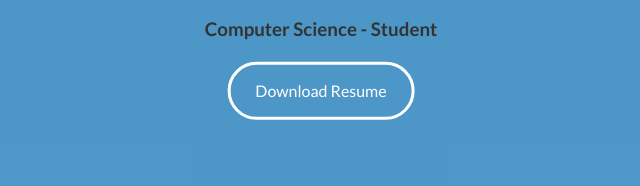
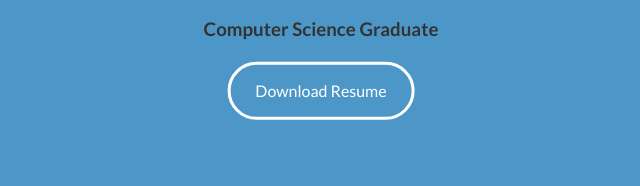
Before and after one commit to habiburbahar/portfolio, a website: page index.html in a window 1280 px wide. Shown: the part 367-553 px from the top of the page, 319-959 px from the left. Drawn offline with nearby package versions, Linux system fonts and the light colour scheme.

Commit message:
Update index.html

```diff
--- a/index.html
+++ b/index.html
@@ -49,7 +49,7 @@
     <div id="lead">
         <div id="lead-content">
             <h2 style="color: white;"><b>Habibur Rahman Bahar</b></h2>
-            <h3>Computer Science - Student</h3>
+            <h3>Computer Science Graduate</h3>
             <a href="https://www.dropbox.com/s/2474yoqrt0gk741/resume_____.pdf?dl=0" target="_blank" class="btn-rounded-white">Download Resume</a>
         </div>
         <!-- End #lead-content -->
```
